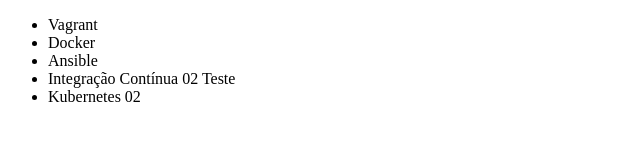
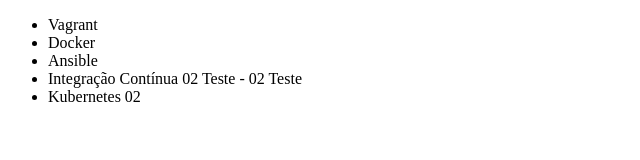
Before and after one commit to emprentime/Alura-Git, a plain HTML site: page index.html in a window 1280 px wide. Shown: the full height of the page, 0-640 px from the left. Drawn offline with Linux system fonts and the light colour scheme.

Commit message:
Alteramos o curso Integração Contínua 02

```diff
--- a/index.html
+++ b/index.html
@@ -11,7 +11,7 @@
         <li>Vagrant</li>
         <li>Docker</li>
         <li>Ansible</li>
-        <li>Integração Contínua 02 Teste</li>
+        <li>Integração Contínua 02 Teste - 02 Teste</li>
         <li>Kubernetes 02</li>
     </ul>
 </body>
```
